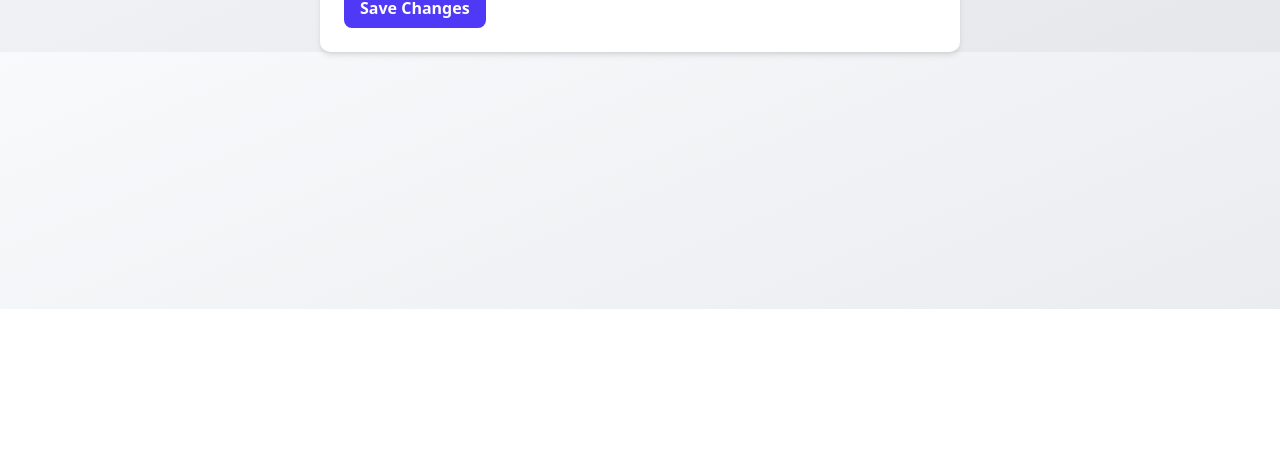
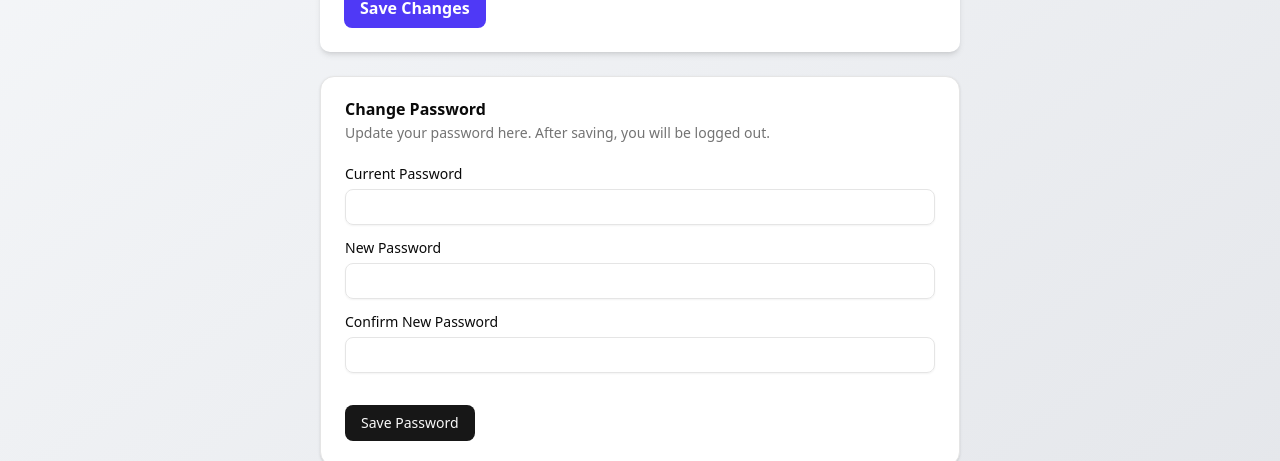
Before and after one commit to 001Rakib/connectify-client, a Next.js app: page /settings in a window 1280 px wide. Shown: the part 491-952 px from the top of the page. Before the commit the page ends 800 px from the top, so only its background shows below. Built offline with nearby package versions, Linux system fonts and the light colour scheme; no server answers; sample sign-in values are in the browser's storage.

Commit message:
added password change feature

```diff
--- a/package.json
+++ b/package.json
@@ -11,6 +11,7 @@
   "dependencies": {
     "@radix-ui/react-avatar": "^1.1.10",
     "@radix-ui/react-dropdown-menu": "^2.1.16",
+    "@radix-ui/react-label": "^2.1.7",
     "@radix-ui/react-slot": "^1.2.3",
     "axios": "^1.12.2",
     "class-variance-authority": "^0.7.1",
--- a/src/app/settings/page.js
+++ b/src/app/settings/page.js
@@ -6,7 +6,18 @@ import API from "../../utils/api";
 import PrivateRoute from "../../components/PrivateRoute";
 import Image from "next/image";
 import { useAuth } from "@/context/AuthContext";
-import { ImageIcon } from "lucide-react";
+import { ImageIcon, Loader2 } from "lucide-react";
+import {
+  Card,
+  CardContent,
+  CardDescription,
+  CardFooter,
+  CardHeader,
+  CardTitle,
+} from "@/components/ui/card";
+import { Button } from "@/components/ui/button";
+import { Label } from "@/components/ui/label";
+import { Input } from "@/components/ui/input";
 
 export default function SettingsPage() {
   const { user, login } = useAuth(); // We need 'login' to update the global state
@@ -15,6 +26,14 @@ export default function SettingsPage() {
   const [bio, setBio] = useState("");
   const [imageFile, setImageFile] = useState(null);
   const [preview, setPreview] = useState(null);
+  const [passwordData, setPasswordData] = useState({
+    currentPassword: "",
+    newPassword: "",
+    confirmPassword: "",
+  });
+  const [passwordError, setPasswordError] = useState("");
+  const [passwordSuccess, setPasswordSuccess] = useState("");
+  const [isSubmittingPassword, setIsSubmittingPassword] = useState(false);
 
   // Pre-fill the form with the user's current data
   useEffect(() => {
@@ -52,6 +71,39 @@ export default function SettingsPage() {
       router.push(`/profile/${user.username}`);
     } catch (err) {
       console.error("Failed to update profile", err);
+    }
+  };
+
+  const handlePasswordChange = async (e) => {
+    e.preventDefault();
+    setPasswordError("");
+    setPasswordSuccess("");
+
+    if (passwordData.newPassword !== passwordData.confirmPassword) {
+      setPasswordError("New passwords do not match.");
+      return;
+    }
+    if (passwordData.newPassword.length < 6) {
+      setPasswordError("New password must be at least 6 characters long.");
+      return;
+    }
+
+    setIsSubmittingPassword(true);
+    try {
+      const res = await API.put("/users/password", {
+        currentPassword: passwordData.currentPassword,
+        newPassword: passwordData.newPassword,
+      });
+      setPasswordSuccess(res.data);
+      setPasswordData({
+        currentPassword: "",
+        newPassword: "",
+        confirmPassword: "",
+      }); // Clear fields
+    } catch (err) {
+      setPasswordError(err.response?.data || "Failed to change password.");
+    } finally {
+      setIsSubmittingPassword(false);
     }
   };
 
@@ -131,6 +183,77 @@ export default function SettingsPage() {
             </div>
           </form>
         </div>
+        <Card className="mt-6">
+          <CardHeader>
+            <CardTitle>Change Password</CardTitle>
+            <CardDescription>
+              Update your password here. After saving, you will be logged out.
+            </CardDescription>
+          </CardHeader>
+          <CardContent>
+            <form onSubmit={handlePasswordChange} className="space-y-4">
+              <div className="space-y-2">
+                <Label htmlFor="currentPassword">Current Password</Label>
+                <Input
+                  id="currentPassword"
+                  type="password"
+                  value={passwordData.currentPassword}
+                  onChange={(e) =>
+                    setPasswordData({
+                      ...passwordData,
+                      currentPassword: e.target.value,
+                    })
+                  }
+                  required
+                />
+              </div>
+              <div className="space-y-2">
+                <Label htmlFor="newPassword">New Password</Label>
+                <Input
+                  id="newPassword"
+                  type="password"
+                  value={passwordData.newPassword}
+                  onChange={(e) =>
+                    setPasswordData({
+                      ...passwordData,
+                      newPassword: e.target.value,
+                    })
+                  }
+                  required
+                />
+              </div>
+              <div className="space-y-2">
+                <Label htmlFor="confirmPassword">Confirm New Password</Label>
+                <Input
+                  id="confirmPassword"
+                  type="password"
+                  value={passwordData.confirmPassword}
+                  onChange={(e) =>
+                    setPasswordData({
+                      ...passwordData,
+                      confirmPassword: e.target.value,
+                    })
+                  }
+                  required
+                />
+              </div>
+              {passwordError && (
+                <p className="text-sm text-destructive">{passwordError}</p>
+              )}
+              {passwordSuccess && (
+                <p className="text-sm text-emerald-600">{passwordSuccess}</p>
+              )}
+              <CardFooter className="px-0 pt-4">
+                <Button type="submit" disabled={isSubmittingPassword}>
+                  {isSubmittingPassword && (
+                    <Loader2 className="mr-2 h-4 w-4 animate-spin" />
+                  )}
+                  {isSubmittingPassword ? "Saving..." : "Save Password"}
+                </Button>
+              </CardFooter>
+            </form>
+          </CardContent>
+        </Card>
       </div>
     </PrivateRoute>
   );
--- /dev/null
+++ b/src/components/ui/label.jsx
@@ -0,0 +1,23 @@
+"use client"
+
+import * as React from "react"
+import * as LabelPrimitive from "@radix-ui/react-label"
+
+import { cn } from "@/lib/utils"
+
+function Label({
+  className,
+  ...props
+}) {
+  return (
+    <LabelPrimitive.Root
+      data-slot="label"
+      className={cn(
+        "flex items-center gap-2 text-sm leading-none font-medium select-none group-data-[disabled=true]:pointer-events-none group-data-[disabled=true]:opacity-50 peer-disabled:cursor-not-allowed peer-disabled:opacity-50",
+        className
+      )}
+      {...props} />
+  );
+}
+
+export { Label }
```
Also changed, not shown: 1 other file (tests, documents, lock files or other folders).
